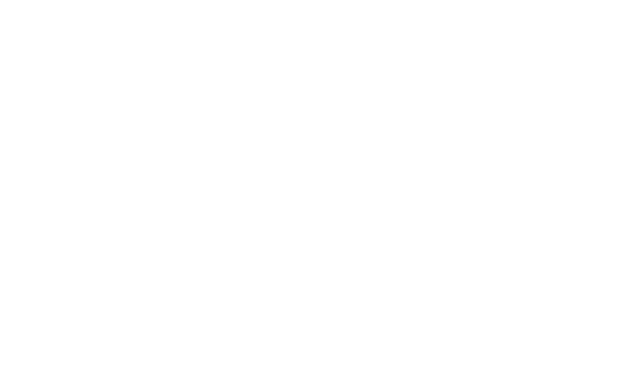
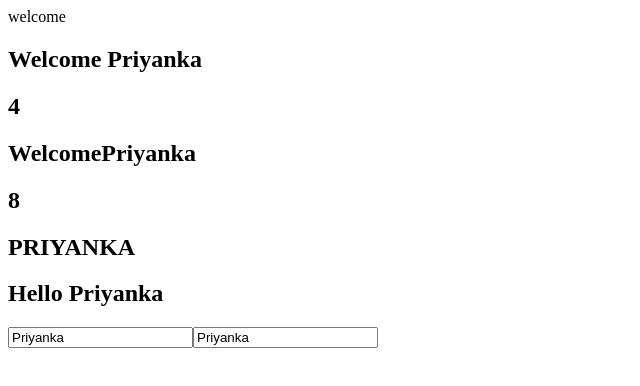
Before and after one commit to priyanka-teke05/angular-practice, an Angular app: page / in a window 1280 px wide. Shown: the top 386 px of the page, without its empty margins (0-640 px from the left). Built offline with nearby package versions, Linux system fonts and the light colour scheme.

Commit message:
ADDED: id in 2 ways

```diff
--- a/src/app/component1/component1.component.ts
+++ b/src/app/component1/component1.component.ts
@@ -16,12 +16,15 @@
               <h2>{{name.length}}</h2>
               <h2>{{name.toUpperCase()}}</h2>
               <h2>{{greetUser()}}</h2>
-              <h2>{{a=2+2}}</h2>
+              <input [id]="myId" type="text" value="Priyanka">
+              <input id="{{myId}}" type="text" value="Priyanka">
               `,
   styleUrls: ['./component1.component.css']
 })
 export class Component1Component implements OnInit {
   public name="Priyanka";
+  public myId ="testId";
+
   constructor() { }
 
   ngOnInit(): void {
```
